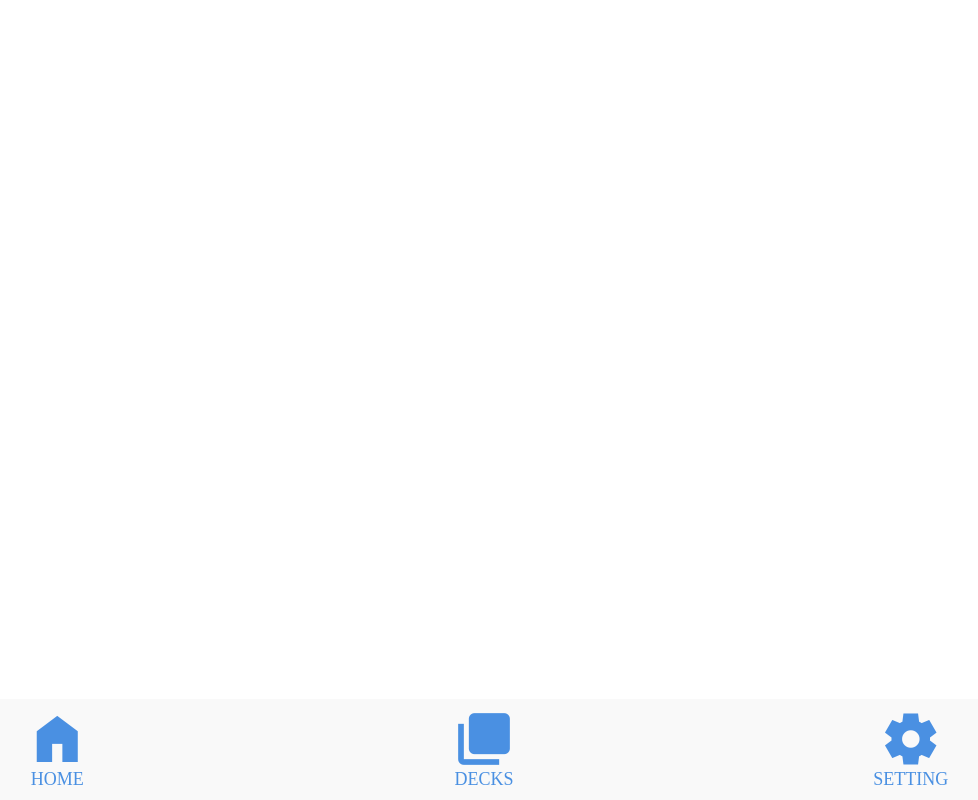
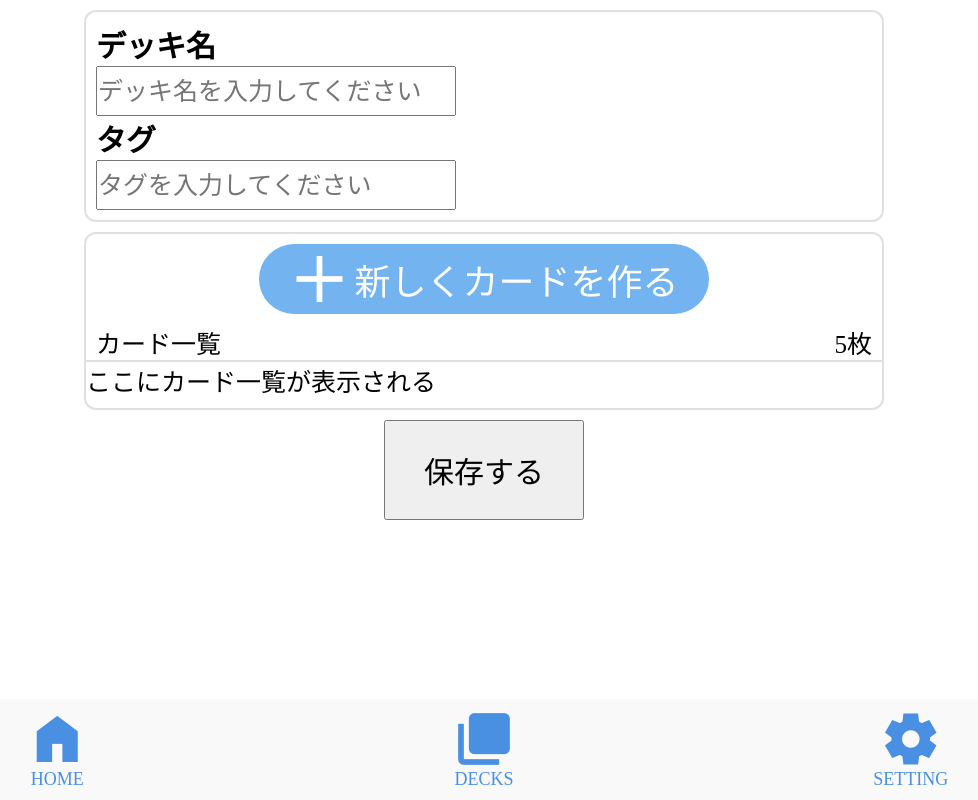
Before and after one commit to 1f10230039/moca_1, a React (Vite) app: page /decks/new-deck in a window 1280 px wide. Shown: the whole page, without its empty margins (156-1134 px from the left). Built offline with nearby package versions, Linux system fonts and the light colour scheme.

Commit message:
ローカルストレージへデッキ名とタグ名を保存する機能を追加

```diff
--- a/src/features/decks/Decks.jsx
+++ b/src/features/decks/Decks.jsx
@@ -4,9 +4,8 @@ import NewDeckBtn from "../../components/new-deck-btn/NewDeckBtn";
 export default function Decks  ()  {
   return (
     <>
-      <h1>ようこそ Moca へ！</h1>
-      <p>ここにデッキ一覧を追加していきます。</p>
       <NewDeckBtn />
+      <section className="decks__summary"></section>
     </>
   );
 }
--- a/src/features/decks/decks.css
+++ b/src/features/decks/decks.css
@@ -1,5 +1,7 @@
 .new-deck-btn__item {
     padding: 5px;
+    margin-top: 20px;
+    margin-bottom: 20px;
 }
 
 @media (min-width: 920px) {
--- a/src/features/new-deck/NewDeck.jsx
+++ b/src/features/new-deck/NewDeck.jsx
@@ -1,15 +1,39 @@
+import React, { useState } from "react";
 import "./new-deck.css"
 import NewCardBtn from "../../components/new-card-btn/NewDeckBtn";
 
 export default function NewDeck () {
+    const [deckTitle, setDeckTitle] = useState("");
+    const [deckTag, setDeckTag] = useState("");
+    const handleSaveDeck = () => {
+        const existingDecks = JSON.parse(localStorage.getItem("decks")) || [];
+        const newDeck = {
+            id: Date.now(),
+            title: deckTitle,
+            tag: deckTag,
+            cards: []
+        };
+        const updateDecks = [...existingDecks,newDeck];
+        localStorage.setItem("decks", JSON.stringify(updateDecks));
+        console.log("保存されたデッキ一覧:", updateDecks)
+        setDeckTitle("");
+        setDeckTag("");
+    };
     return (
         <>
             <section className="new-deck">
                 <section className="new-deck__input">
                     <h2>デッキ名</h2>
-                    <input type="text" placeholder="デッキ名を入力してください" />
+                    <input type="text"
+                        placeholder="デッキ名を入力してください"
+                        value={deckTitle}
+                        onChange={(e) => setDeckTitle(e.target.value)}
+                    />
                     <h2>タグ</h2>
-                    <input type="text" placeholder="タグを入力してください" />
+                    <input type="text"
+                        placeholder="タグを入力してください"
+                        value={deckTag}
+                        onChange={(e) => setDeckTag(e.target.value)}/>
                 </section>
                 <section className="new-deck__card">
                     <NewCardBtn />
@@ -21,6 +45,9 @@ export default function NewDeck () {
                         ここにカード一覧が表示される
                     </section>
                 </section>
+                <section className="new-deck__save">
+                    <button onClick={handleSaveDeck}>保存する</button>
+                </section>
             </section>
         </>
     );
--- a/src/features/new-deck/new-deck.css
+++ b/src/features/new-deck/new-deck.css
@@ -25,6 +25,14 @@
 .new-deck__card__information p {
     margin: 0 10px;
 }
+.new-deck__save {
+    text-align: center;
+}
+.new-deck__save button {
+    width: 200px;
+    height: 100px;
+    font-size: 30px;
+}
 
 @media (min-width: 920px) {
     .new-deck__input,
--- a/src/routes/AppRoutes.jsx
+++ b/src/routes/AppRoutes.jsx
@@ -12,6 +12,7 @@ export default function AppRoutes() {
             <Route path="decks" element={<Decks />}></Route>
             <Route path="setting" element={<Setting />}></Route>
             <Route path="new-deck" element={<NewDeck />}></Route>
+            <Route path="decks/new-deck" element={<NewDeck />}></Route>
             <Route path="new-deck/new-card" element={<NewCard />}></Route>
         </Routes>
     );
```
